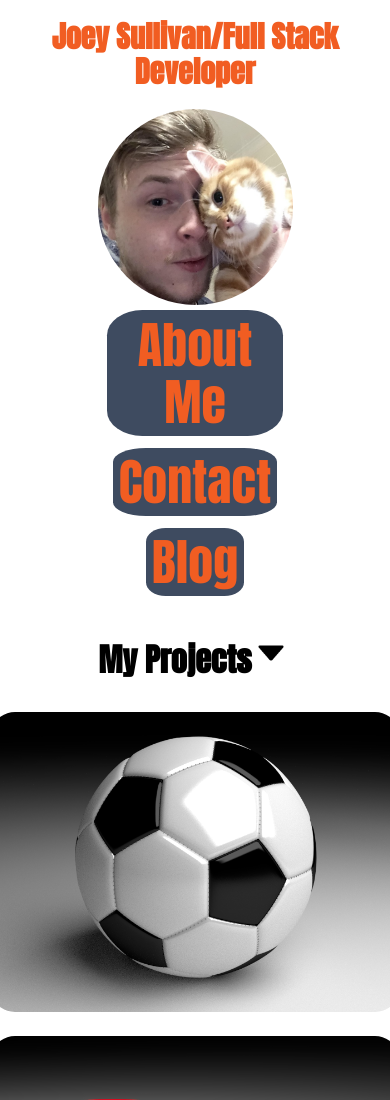
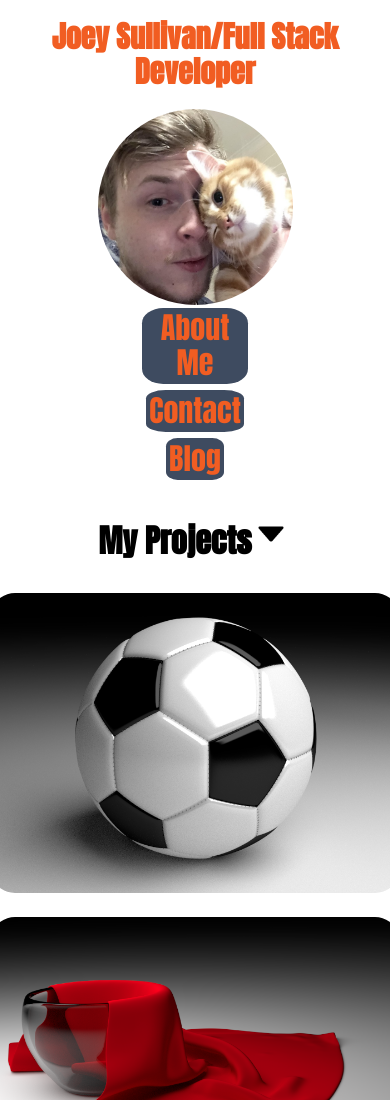
Before and after one commit to OldsterJoey/portfoliosite, a plain HTML site: page index.html in a window 390 px wide. Shown: the top 1100 px of the page. Drawn offline with Linux system fonts and the light colour scheme.

Commit message:
Changed font size of links on mobile

```diff
--- a/style.css
+++ b/style.css
@@ -193,6 +193,9 @@ header {
   .homeimg {
     margin: 0;
   }
+  .link {
+    font-size: 30px;
+  }
 }
 
 /* Below are my basic containers to format my article styled pages, along with their children */
```
